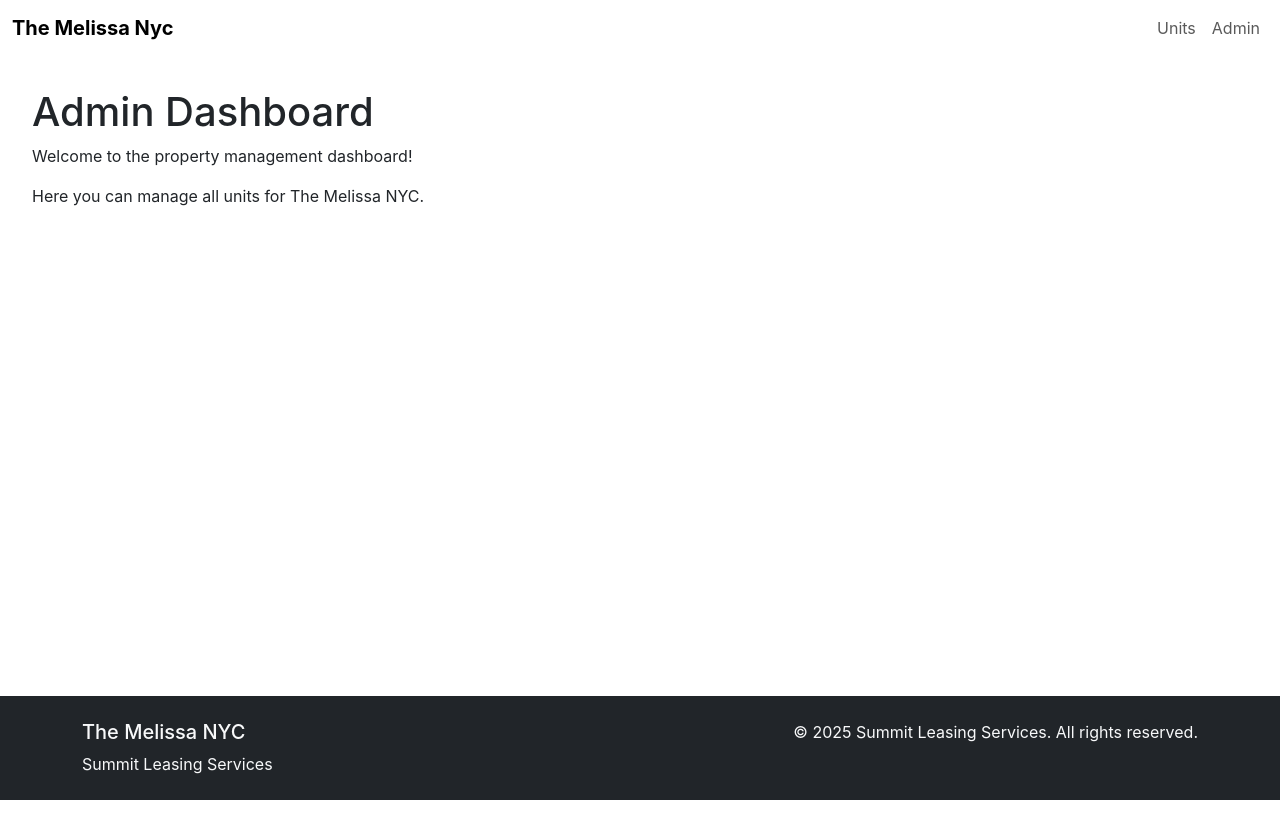
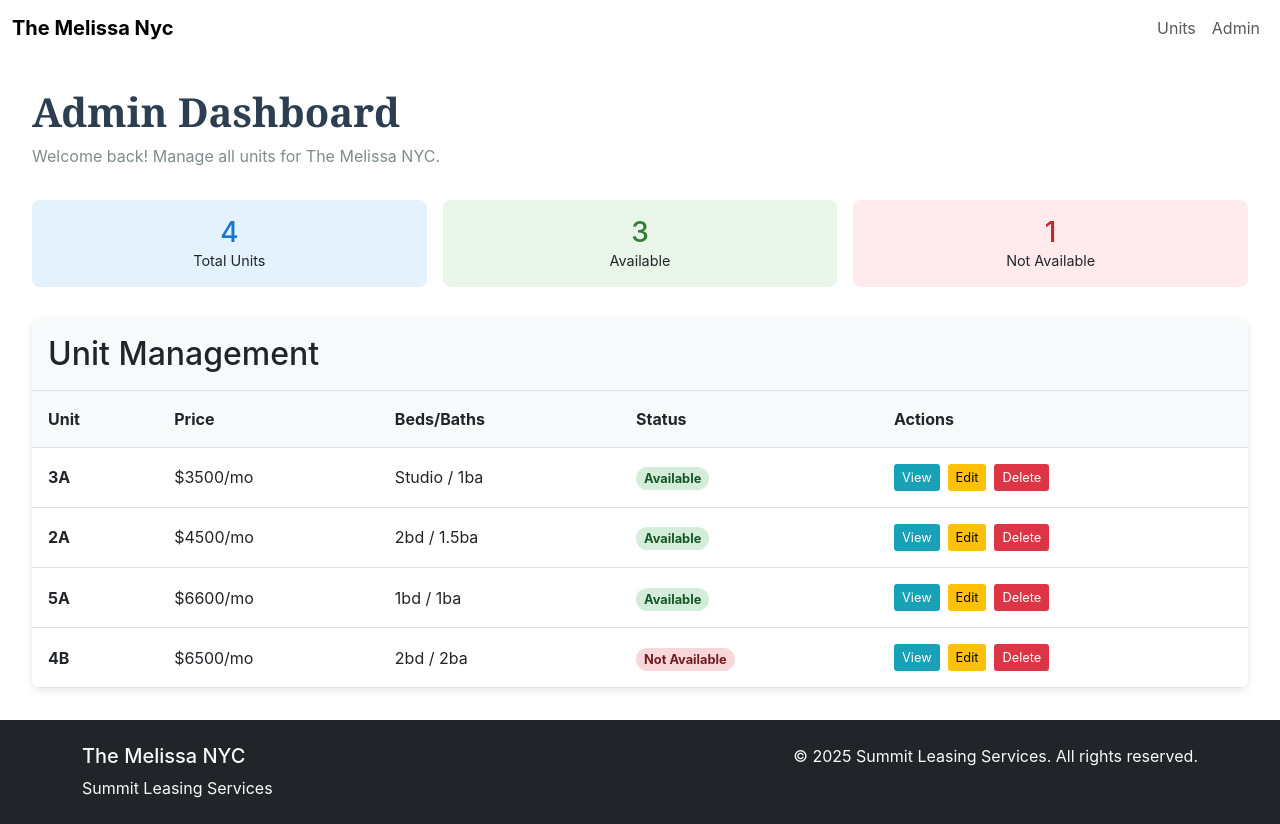
Before and after one commit to AdnanVandyck/themelissa_newyork, a React (Vite) app in the folder frontend/: page /admin/dashboard in a window 1280 px wide. Before the commit the page ends 800 px from the top, so only its background shows below. Built offline with nearby package versions, Linux system fonts and the light colour scheme.

Commit message:
added functional dashboard to frontend

```diff
--- a/frontend/src/pages/AdminDashboard.jsx
+++ b/frontend/src/pages/AdminDashboard.jsx
@@ -1,11 +1,190 @@
 import React from 'react'
 
+const units = [{
+  _id: 1,
+  unitnumber: '3A',
+  price: 3500,
+  bedrooms: 0,
+  bathrooms: 1,
+  available: true,
+  image: 'https://images.unsplash.com/photo-1522708323590-d24dbb6b0267?ixlib=rb-4.0.3&auto=format&fit=crop&w=800&q=80'
+},
+{
+  _id: 2,
+  unitnumber: '2A',
+  price: 4500,
+  bedrooms: 2,
+  bathrooms: 1.5,
+  available: true,
+  image: 'https://images.unsplash.com/photo-1560448204-e02f11c3d0e2?ixlib=rb-4.0.3&auto=format&fit=crop&w=800&q=80'
+},
+{
+  _id: 3,
+  unitnumber: '5A',
+  price: 6600,
+  bedrooms: 1,
+  bathrooms: 1,
+  available: true,
+  image: 'https://images.unsplash.com/photo-1512917774080-9991f1c4c750?ixlib=rb-4.0.3&auto=format&fit=crop&w=800&q=80'
+},
+{
+  _id: 4,
+  unitnumber: '4B',
+  price: 6500,
+  bedrooms: 2,
+  bathrooms: 2,
+  available: false,
+  image: 'https://images.unsplash.com/photo-1502672260266-1c1ef2d93688?ixlib=rb-4.0.3&auto=format&fit=crop&w=800&q=80'
+}
+]
+
 const AdminDashboard = () => {
-  return (
+return (
     <div style={{ padding: '2rem' }}>
-      <h1>Admin Dashboard</h1>
-      <p>Welcome to the property management dashboard!</p>
-      <p>Here you can manage all units for The Melissa NYC.</p>
+      <div style={{ marginBottom: '2rem' }}>
+        <h1 className="main-heading">Admin Dashboard</h1>
+        <p style={{ color: '#7f8c8d' }}>
+          Welcome back! Manage all units for The Melissa NYC.
+        </p>
+      </div>
+
+      {/* Quick Stats */}
+      <div style={{
+        display: 'grid',
+        gridTemplateColumns: 'repeat(auto-fit, minmax(150px, 1fr))',
+        gap: '1rem',
+        marginBottom: '2rem'
+      }}>
+        <div style={{
+          padding: '1rem',
+          backgroundColor: '#e3f2fd',
+          borderRadius: '8px',
+          textAlign: 'center'
+        }}>
+          <h3 style={{ color: '#1976d2', margin: 0 }}>{units.length}</h3>
+          <p style={{ margin: 0, fontSize: '0.9rem' }}>Total Units</p>
+        </div>
+        <div style={{
+          padding: '1rem',
+          backgroundColor: '#e8f5e8',
+          borderRadius: '8px',
+          textAlign: 'center'
+        }}>
+          <h3 style={{ color: '#2e7d32', margin: 0 }}>{units.filter(u => u.available).length}</h3>
+          <p style={{ margin: 0, fontSize: '0.9rem' }}>Available</p>
+        </div>
+        <div style={{
+          padding: '1rem',
+          backgroundColor: '#ffebee',
+          borderRadius: '8px',
+          textAlign: 'center'
+        }}>
+          <h3 style={{ color: '#c62828', margin: 0 }}>{units.filter(u => !u.available).length}</h3>
+          <p style={{ margin: 0, fontSize: '0.9rem' }}>Not Available</p>
+        </div>
+      </div>
+
+      {/* Units Table */}
+      <div style={{
+        backgroundColor: 'white',
+        borderRadius: '8px',
+        boxShadow: '0 2px 8px rgba(0,0,0,0.1)',
+        overflow: 'hidden'
+      }}>
+        <div style={{
+          padding: '1rem',
+          backgroundColor: '#f8f9fa',
+          borderBottom: '1px solid #dee2e6'
+        }}>
+          <h2 style={{ margin: 0 }}>Unit Management</h2>
+        </div>
+
+        <table style={{ width: '100%', borderCollapse: 'collapse' }}>
+          <thead>
+            <tr style={{ backgroundColor: '#f8f9fa' }}>
+              <th style={{ padding: '1rem', textAlign: 'left', borderBottom: '1px solid #dee2e6' }}>
+                Unit
+              </th>
+              <th style={{ padding: '1rem', textAlign: 'left', borderBottom: '1px solid #dee2e6' }}>
+                Price
+              </th>
+              <th style={{ padding: '1rem', textAlign: 'left', borderBottom: '1px solid #dee2e6' }}>
+                Beds/Baths
+              </th>
+              <th style={{ padding: '1rem', textAlign: 'left', borderBottom: '1px solid #dee2e6' }}>
+                Status
+              </th>
+              <th style={{ padding: '1rem', textAlign: 'left', borderBottom: '1px solid #dee2e6' }}>
+                Actions
+              </th>
+            </tr>
+          </thead>
+          <tbody>
+            {units.map((unit) => (
+              <tr key={unit._id} style={{ borderBottom: '1px solid #dee2e6' }}>
+                <td style={{ padding: '1rem' }}>
+                  <strong>{unit.unitnumber}</strong>
+                </td>
+                <td style={{ padding: '1rem' }}>
+                  ${unit.price}/mo
+                </td>
+                <td style={{ padding: '1rem' }}>
+                  {unit.bedrooms === 0 ? 'Studio' : `${unit.bedrooms}bd`} / {unit.bathrooms}ba
+                </td>
+                <td style={{ padding: '1rem' }}>
+                  <span style={{
+                    padding: '0.25rem 0.5rem',
+                    borderRadius: '12px',
+                    fontSize: '0.8rem',
+                    fontWeight: 'bold',
+                    backgroundColor: unit.available ? '#d4edda' : '#f8d7da',
+                    color: unit.available ? '#155724' : '#721c24'
+                  }}>
+                    {unit.available ? 'Available' : 'Not Available'}
+                  </span>
+                </td>
+                <td style={{ padding: '1rem' }}>
+                  <button style={{
+                    backgroundColor: '#17a2b8',
+                    color: 'white',
+                    border: 'none',
+                    padding: '0.25rem 0.5rem',
+                    borderRadius: '3px',
+                    fontSize: '0.8rem',
+                    cursor: 'pointer',
+                    marginRight: '0.5rem'
+                  }}>
+                    View
+                  </button>
+                  <button style={{
+                    backgroundColor: '#ffc107',
+                    color: 'black',
+                    border: 'none',
+                    padding: '0.25rem 0.5rem',
+                    borderRadius: '3px',
+                    fontSize: '0.8rem',
+                    cursor: 'pointer',
+                    marginRight: '0.5rem'
+                  }}>
+                    Edit
+                  </button>
+                  <button style={{
+                    backgroundColor: '#dc3545',
+                    color: 'white',
+                    border: 'none',
+                    padding: '0.25rem 0.5rem',
+                    borderRadius: '3px',
+                    fontSize: '0.8rem',
+                    cursor: 'pointer'
+                  }}>
+                    Delete
+                  </button>
+                </td>
+              </tr>
+            ))}
+          </tbody>
+        </table>
+      </div>
     </div>
   )
 }
--- a/frontend/src/pages/AdminLogin.jsx
+++ b/frontend/src/pages/AdminLogin.jsx
@@ -16,8 +16,7 @@ const AdminLogin = () => {
          // Simple validation - in real app this would call an API
     setTimeout(() => {
       if (email === 'admin@melissa.com' && password === 'admin123') {
-        alert('Login successful! (Dashboard coming next)')
-        setLoading(false)
+        window.location.href = '/admin/dashboard'
       } else {
         setError('Invalid email or password. Try the demo credentials.')
         setLoading(false)
```
